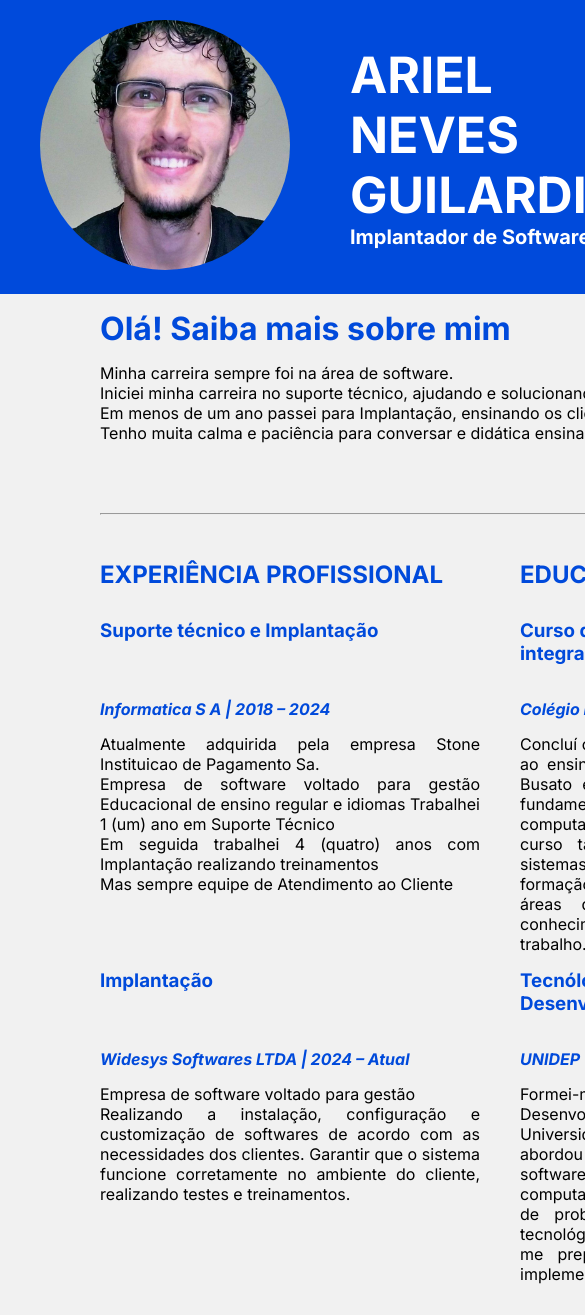
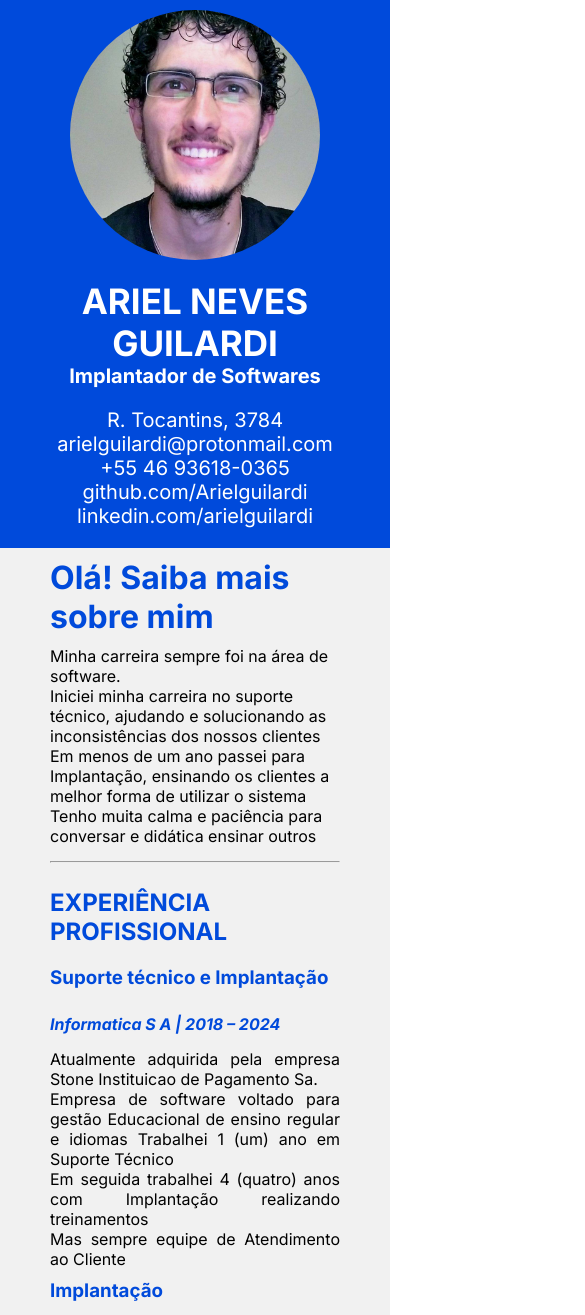
Before and after one commit to Arielguilardi/uc02-aula16-Curriculum, a plain HTML site: page index.html in a window 390 px wide. Shown: the top 1315 px of the page, 585 px wide, since content can reach past the window. Drawn offline with Linux system fonts and the light colour scheme.

Commit message:
Correções de Alinhamento

```diff
--- a/style.css
+++ b/style.css
@@ -38,8 +38,6 @@ hr {
     margin: 30px 0;
 }
 
-
-
 #conteudo h1,
 #conteudo h2,
 #conteudo h3,
@@ -47,13 +45,11 @@ hr {
     color: #004ADB;
     padding: 15px 0;
     text-align: left;
-
 }
 
 #conteudo h3 {
     height: 80px;
 }
-
 
 #cabecalho {
     background-color: #004ADB;
@@ -135,6 +131,99 @@ hr {
     gap: 5%;
 }
 
-#colunas-complemento ul li {
+.colunas-complemento ul li {
     list-style-position: inside;
 }
+
+@media (max-width: 800px) {
+    body {
+        width: 100%;
+    }
+
+    hr {
+        margin: 15px 0;
+    }
+
+    #cabecalho h1 {
+        font-size: 50px;
+    }
+
+    #titulos,
+    #titulos h1,
+    #titulos h2 {
+        width: auto;
+    }
+
+    #contatos a {
+        text-decoration: none;
+        color: white;
+    }
+
+    #contatos a:hover {
+        color: black;
+    }
+
+    #cabecalho,
+    #contatos ul li {
+        flex-direction: column;
+        align-items: center;
+        text-align: center;
+    }
+
+    #cabecalho img {
+        display: flex;
+    }
+
+    #imagem,
+    #titulos,
+    #contatos {
+        padding: 10px 0;
+    }
+
+    #contatos {
+        padding-bottom: 20px;
+    }
+
+    #conteudo {
+        background-color: #f1f1f1;
+        padding: 0 50px;
+    }
+
+    .colunas-sobre {
+        padding: 0;
+    }
+
+    #conteudo h1,
+    #conteudo h2,
+    #conteudo h3 {
+        padding: 10px 0;
+        height: auto;
+    }
+
+    .colunas-experiencias {
+        padding: 0;
+    }
+}
+
+@media (max-width: 650px) {
+    .coluna-conteudo {
+        /* padding: 30px 0; */
+        min-height: auto;
+        text-align: justify;
+    }
+
+    .colunas-experiencias {
+        display: block;
+    }
+}
+
+@media (max-width: 500px) {
+    #cabecalho h1 {
+        font-size: 35px;
+    }
+
+    .colunas-experiencias,
+    .colunas-complemento {
+        display: block;
+    }
+}
```
Also changed, not shown: index.html (+1 -0 lines).
